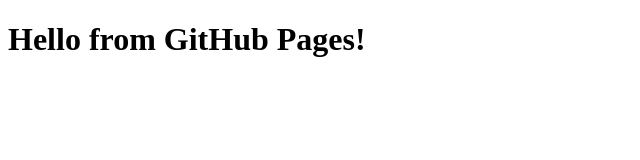
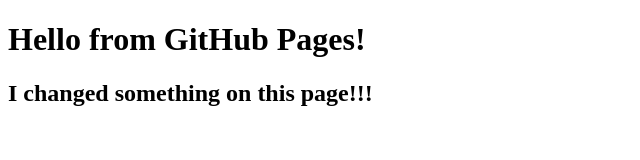
Before and after one commit to kstreith/trinug-static-demo, a plain HTML site: page index.html in a window 1280 px wide. Shown: the whole page, without its empty margins (0-640 px from the left). Drawn offline with Linux system fonts and the light colour scheme.

Commit message:
Made a change

```diff
--- a/index.html
+++ b/index.html
@@ -9,5 +9,7 @@
     </head>
     <body>
         <h1>Hello from GitHub Pages!</h1>
+
+        <h2>I changed something on this page!!!</h2>
     </body>
 </html>
```
